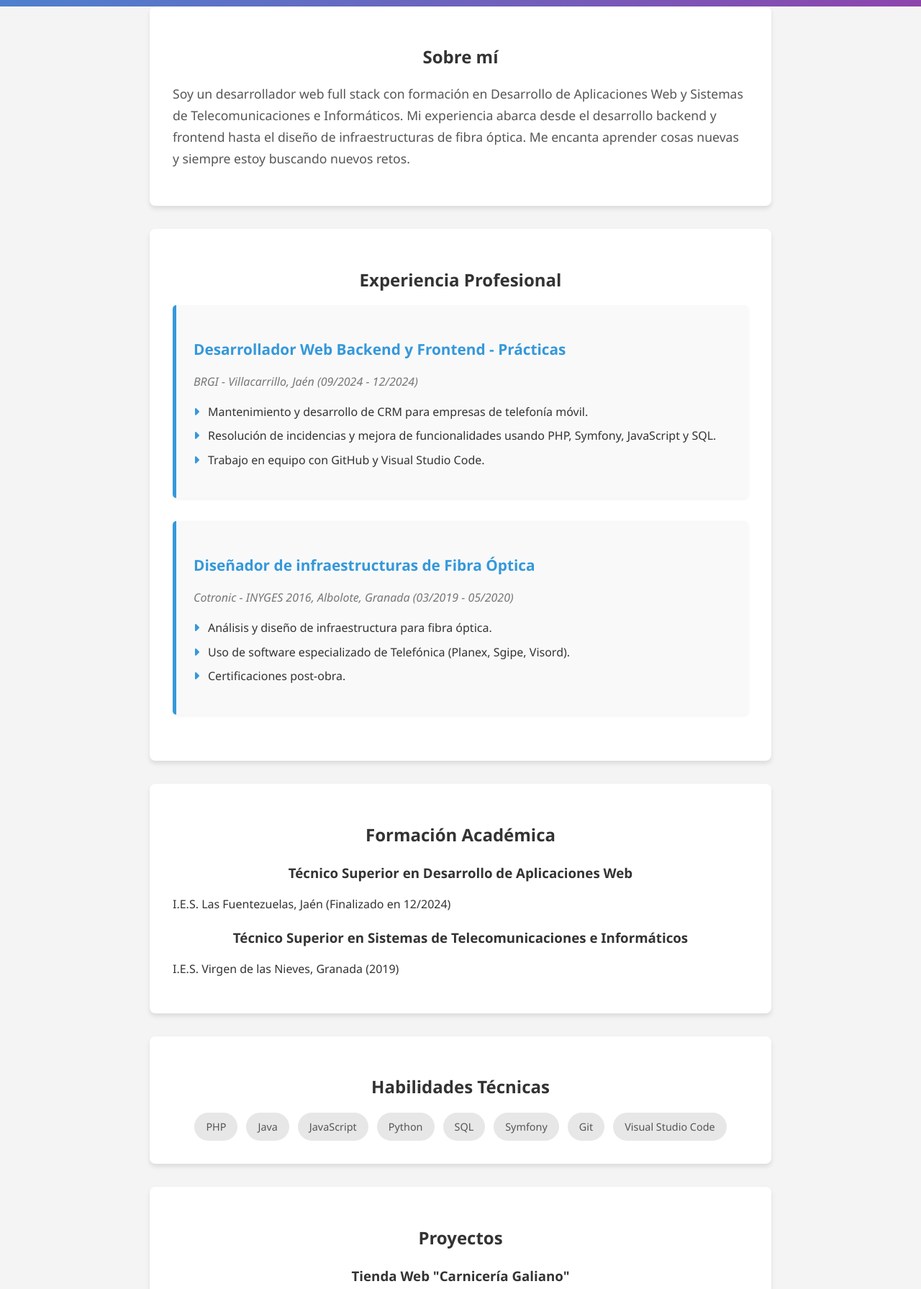
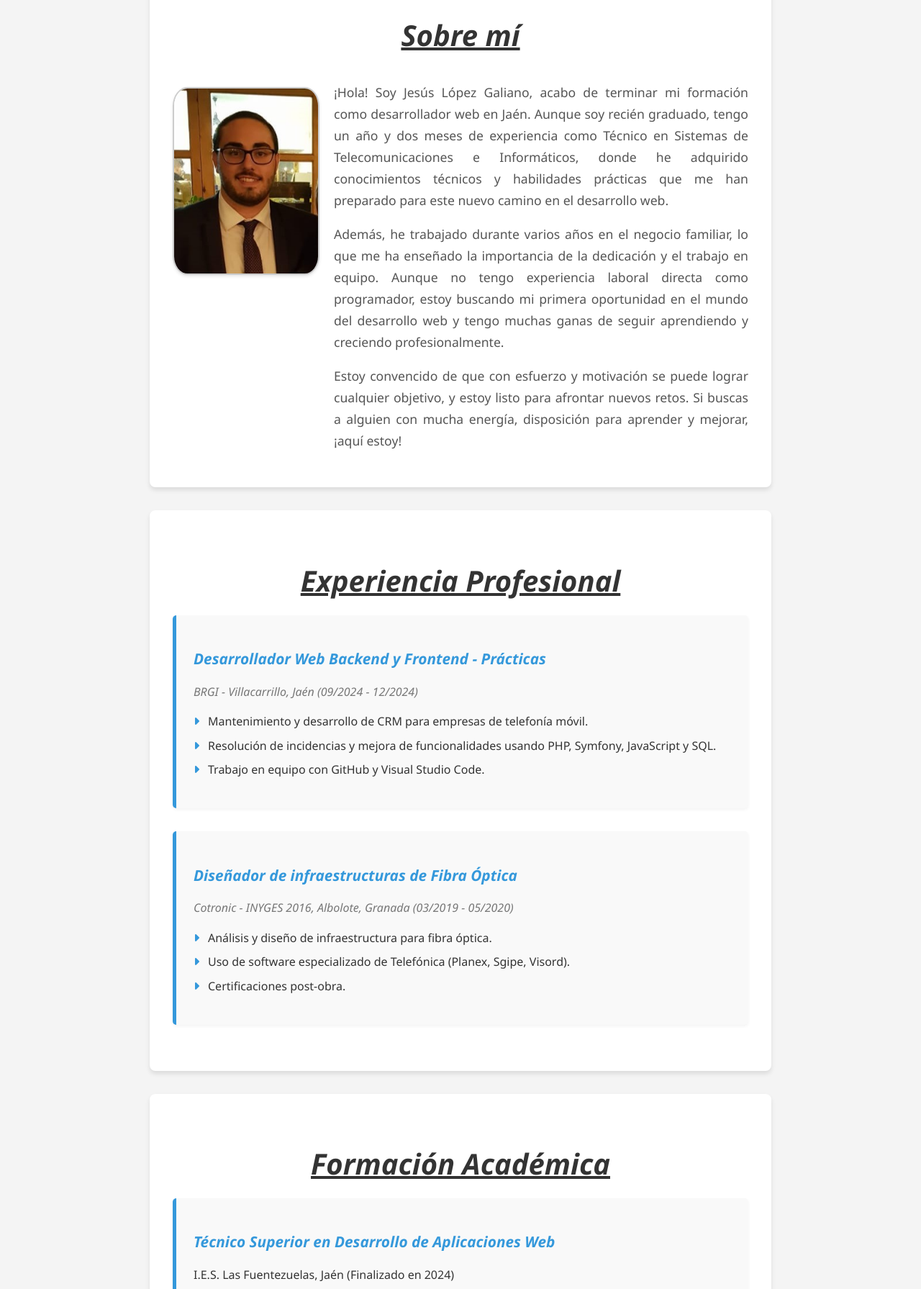
Before and after one commit to JGaliano98/portafolio, a plain HTML site: page index.html in a window 1280 px wide. Shown: the part 560-2351 px from the top of the page at 72% size. Drawn offline with Linux system fonts and the light colour scheme.

Commit message:
Quinto commit

```diff
--- a/index.html
+++ b/index.html
@@ -38,12 +38,24 @@
         </section>
 
         <section id="sobre-mi" class="section">
-            <h2>Sobre mí</h2>
-            <p>Soy un desarrollador web full stack con formación en Desarrollo de Aplicaciones Web y Sistemas de Telecomunicaciones e Informáticos. Mi experiencia abarca desde el desarrollo backend y frontend hasta el diseño de infraestructuras de fibra óptica. Me encanta aprender cosas nuevas y siempre estoy buscando nuevos retos.</p>
+            <h2><u>Sobre mí</u></h2>
+            <div class="sobre-mi-contenedor">
+                <!-- Imagen de perfil -->
+                <img src="./imagenes/perfil.jpg" alt="Jesús López Galiano" class="foto-perfil">
+                <!-- Párrafos -->
+                <div class="sobre-mi-texto">
+                    <p>¡Hola! Soy Jesús López Galiano, acabo de terminar mi formación como desarrollador web en Jaén. Aunque soy recién graduado, tengo un año y dos meses de experiencia como Técnico en Sistemas de Telecomunicaciones e Informáticos, donde he adquirido conocimientos técnicos y habilidades prácticas que me han preparado para este nuevo camino en el desarrollo web.</p>
+                    <p>Además, he trabajado durante varios años en el negocio familiar, lo que me ha enseñado la importancia de la dedicación y el trabajo en equipo. Aunque no tengo experiencia laboral directa como programador, estoy buscando mi primera oportunidad en el mundo del desarrollo web y tengo muchas ganas de seguir aprendiendo y creciendo profesionalmente.</p>
+                    <p>Estoy convencido de que con esfuerzo y motivación se puede lograr cualquier objetivo, y estoy listo para afrontar nuevos retos. Si buscas a alguien con mucha energía, disposición para aprender y mejorar, ¡aquí estoy!</p>
+                </div>
+            </div>
         </section>
 
+
+
+
         <section id="experiencia" class="section">
-            <h2>Experiencia Profesional</h2>
+            <h2><u>Experiencia Profesional</u></h2>
             <div class="experiencia-item">
                 <h3>Desarrollador Web Backend y Frontend - Prácticas</h3>
                 <p class="lugar">BRGI - Villacarrillo, Jaén (09/2024 - 12/2024)</p>
@@ -65,25 +77,24 @@
         </section>
 
         <section id="formacion" class="section">
-            <h2>Formación Académica</h2>
-            <div class="formacion-item">
+            <h2><u>Formación Académica</u></h2>
+            <div class="experiencia-item">
                 <h3>Técnico Superior en Desarrollo de Aplicaciones Web</h3>
-                <p>I.E.S. Las Fuentezuelas, Jaén (Finalizado en 12/2024)</p>
+                <p>I.E.S. Las Fuentezuelas, Jaén (Finalizado en 2024)</p>
             </div>
-            <div class="formacion-item">
+            <div class="experiencia-item">
                 <h3>Técnico Superior en Sistemas de Telecomunicaciones e Informáticos</h3>
-                <p>I.E.S. Virgen de las Nieves, Granada (2019)</p>
+                <p>I.E.S. Virgen de las Nieves, Granada (Finalizado en 2019)</p>
             </div>
         </section>
 
         <section id="habilidades" class="section">
-            <h2>Habilidades Técnicas</h2>
+            <h2><u>Habilidades Técnicas</u></h2>
             <div class="habilidades-lista">
                 <span>PHP</span>
                 <span>Java</span>
                 <span>JavaScript</span>
-                <span>Python</span>
-                <span>SQL</span>
+                <span>MySQL</span>
                 <span>Symfony</span>
                 <span>Git</span>
                 <span>Visual Studio Code</span>
@@ -92,21 +103,21 @@
 
         <!-- Sección de Proyectos -->
         <section id="proyectos" class="section">
-            <h2>Proyectos</h2>
+            <h2><u>Proyectos</u></h2>
 
             <div class="proyecto-item">
-                <h3>Tienda Web "Carnicería Galiano"</h3>
+                <h3>Tienda Online "Carnicería Charcutería Hnos. Galiano"</h3>
                 <img src="./imagenes/imagen1.png" alt="Carnicería Galiano" class="proyecto-imagen">
                 <p>Desarrollo de una tienda web completa para el negocio local "Carnicería Galiano", incluyendo tienda online, gestión de productos y pedidos.</p>
-                <p><strong>Tecnologías Utilizadas:</strong> HTML, CSS, JavaScript, PHP, MySQL (o la base de datos que hayas utilizado).</p>
+                <p><strong>Tecnologías Utilizadas:</strong> HTML, CSS, JavaScript, PHP, MySQL.</p>
             </div>
         </section>
 
         <section id="contacto" class="section">
-            <h2>Contacto</h2>
-            <p class="contacto-info">Calle Polígonos, 9. 23370 Orcera (Jaén)</p>
+            <h2><u>Contacto</u></h2>
+            <p class="contacto-info">Dirección: Calle Polígonos, 9. 23370 Orcera (Jaén)</p>
             <p class="contacto-info">Teléfono: 620573098</p>
-            <p>Email: t1s7lopezm@gmail.com</p>
+            <p class="contacto-info">Email: t1s7lopezm@gmail.com</p>
             <form id="contactForm">
                 <input type="text" placeholder="Nombre" required>
                 <input type="email" placeholder="Email" required>
@@ -118,9 +129,9 @@
 
     <footer>
         <div class="social-icons">
-            <a href="#" aria-label="LinkedIn"><i class="fab fa-linkedin"></i></a>
-            <a href="#" aria-label="GitHub"><i class="fab fa-github"></i></a>
-            <a href="#" aria-label="Twitter"><i class="fab fa-twitter"></i></a>
+            <a href="https://www.linkedin.com/in/jesús-lópez-galiano-215a64319" aria-label="LinkedIn"><i class="fab fa-linkedin"></i></a>
+            <a href="https://github.com/JGaliano98" aria-label="GitHub"><i class="fab fa-github"></i></a>
+            <a href="https://wa.me/34620573098" aria-label="Twitter"><i class="fab fa-whatsapp"></i></a>
         </div>
         <p>&copy; 2025 Jesús López Galiano. Todos los derechos reservados.</p>
     </footer>
--- a/styles.css
+++ b/styles.css
@@ -19,10 +19,22 @@ body {
     margin-bottom: 2rem;
 }
 
-h1, h2, h3 {
+h1, h2 {
     color: #333;
     margin-bottom: 1rem;
     text-align: center;
+    font-size: 250%;
+    font-style: oblique;
+
+
+}
+
+h3 {
+    color: #3498db;;
+    margin-bottom: 1rem;
+    text-align: center;
+    font-size: 150%;
+    font-style: oblique;
 }
 
 /* Header and Navigation */
@@ -141,7 +153,7 @@ nav {
     background: linear-gradient(135deg, #3498db, #8e44ad);
     color: #fff;
     text-align: center;
-    padding: 6rem 2rem;
+    padding: 3rem 1rem;
     border-radius: 0;
 }
 
@@ -151,7 +163,7 @@ nav {
 }
 
 .hero h1 {
-    font-size: 3rem;
+    font-size: 4rem;
     margin-bottom: 1rem;
     color: #fff;
 }
@@ -179,11 +191,48 @@ nav {
 }
 
 /* About Me Section */
+section#sobre-mi p {
+    text-align: justify;
+}
+
 #sobre-mi p {
     font-size: 1.1rem;
     line-height: 1.7;
     color: #555;
 }
+
+.sobre-mi-contenedor {
+    display: flex;
+    align-items: flex-start; /* Alineación de elementos */
+    gap: 20px; /* Espacio entre la imagen y el texto */
+    flex-wrap: wrap; /* Permite que los elementos se envuelvan */
+}
+
+.foto-perfil {
+    width: 25%;
+    height: 25%;
+    border-radius:10%; /* Hace que la imagen sea circular */
+    object-fit: cover; /* Asegura que la imagen se ajuste bien dentro del círculo */
+    border: 2px solid #ccc; /* Agrega un borde opcional */
+    box-shadow: 0 2px 4px rgba(0, 0, 0, 0.1); /* Agrega una sombra */
+    margin-top: 3%;
+}
+
+.sobre-mi-texto {
+    max-width: 800px; /* Limita el tamaño del bloque de texto */
+    flex: 1; /* Deja que el texto ocupe el resto del espacio */
+}
+
+@media (max-width: 768px) {
+    .sobre-mi-contenedor {
+        flex-direction: column; /* Cambia la dirección a columna en pantallas pequeñas */
+        align-items: center; /* Centra los elementos cuando están en columna */
+    }
+
+}
+
+
+
 
 /* Experience Section */
 .experiencia-item {
```
Also changed, not shown: imagenes/perfil.jpg (added).
